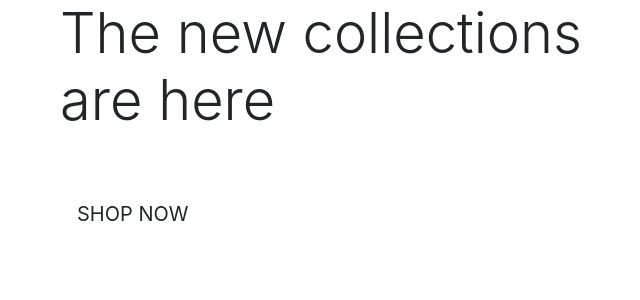
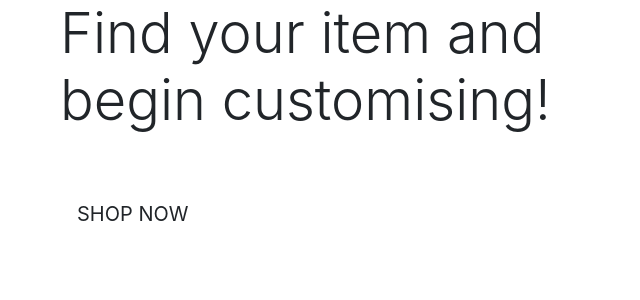
Before and after one commit to tomossmith/MS4-OutdoorWorld, a Django app: page / in a window 1280 px wide. Shown: the top 300 px of the page, without its empty margins (25-665 px from the left). Run offline with Django 3.2, Linux system fonts and the light colour scheme; some libraries are stand-ins or nearby versions.

Commit message:
added homepage content

```diff
--- a/home/templates/home/index.html
+++ b/home/templates/home/index.html
@@ -14,7 +14,7 @@
         <div class="row h-100">
             <div class="col-7 col-md-6 my-auto">
                 <h1 class="display-4 logo-font text-black">
-                    The new collections are here
+                    Find your item and begin customising!
                 </h1>
                 <div class="my-5">
                     <h4>
```
